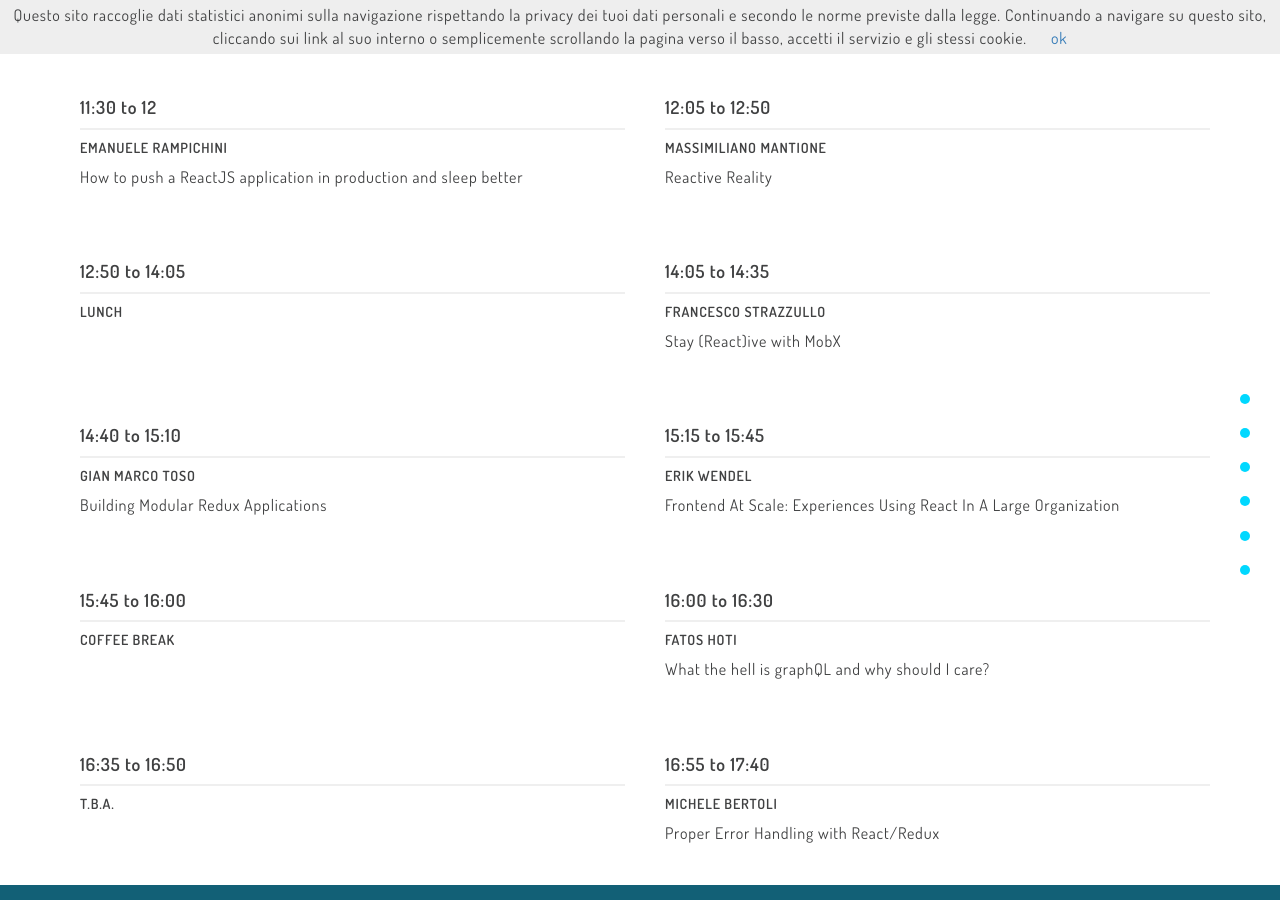
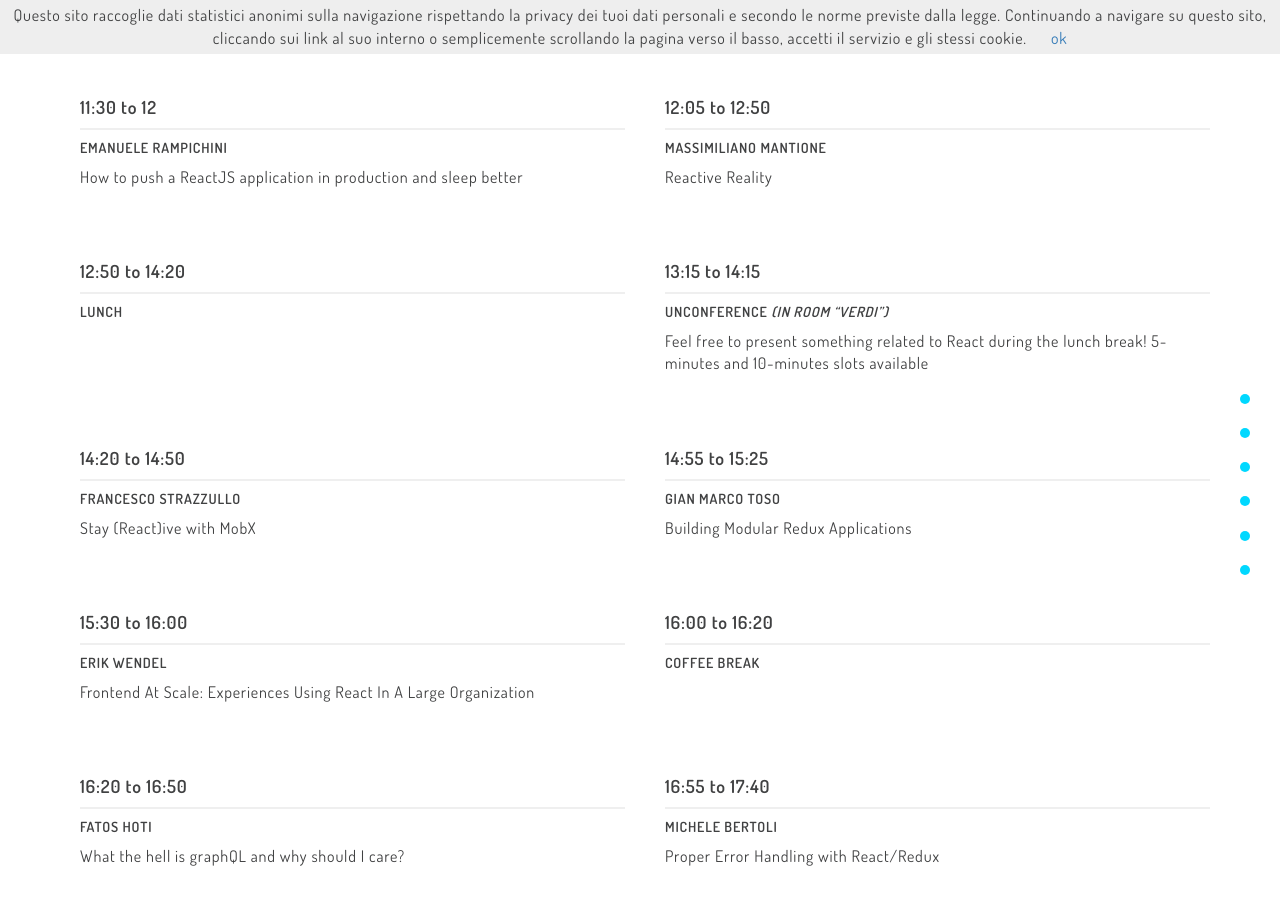
Before and after one commit to GrUSP/2016.reactjsday.it, a Jekyll site: the page built from index.html, in a window 1280 px wide and 900 px high, scrolled down 1495 px. Built offline with Jekyll 4.4.1, drawn with Linux system fonts in a browser that asks for light colours.

Commit message:
Aggiornata la schedule per inserire l'unconference

```diff
--- a/_includes/section-speakers.html
+++ b/_includes/section-speakers.html
@@ -149,9 +149,28 @@
                             -->
                         </div>
                         <div class="media-body">
-                            <h4 class="media-heading">12:50 to 14:05</h4>
+                            <h4 class="media-heading">12:50 to 14:20</h4>
                             <h5>Lunch</h5>
-                            <p></p>
+                            <p>
+                                <br />
+                                <br />
+                            </p>
+                        </div>
+                    </div>
+                </div>
+                <div class="col-md-6">
+                    <div class="media">
+                        <div class="media-left">
+                            <!--
+                            <a href="#">
+                                <img class="media-object" src="img/speaker/2.png" alt="...">
+                            </a>
+                            -->
+                        </div>
+                        <div class="media-body">
+                            <h4 class="media-heading">13:15 to 14:15</h4>
+                            <h5>Unconference <i>(in room “Verdi”)</i></h5>
+                            <p>Feel free to present something related to React during the lunch break! 5-minutes and 10-minutes slots available</p>
                         </div>
                     </div>
                 </div>
@@ -165,7 +184,7 @@
                             -->
                         </div>
                         <div class="media-body">
-                            <h4 class="media-heading">14:05 to 14:35</h4>
+                            <h4 class="media-heading">14:20 to 14:50</h4>
                             <h5>Francesco Strazzullo</h5>
                             <p title="'Anything that can be derived from the application state, should be derived. Automatically'. This is the philosophy behind MobX, a new state management library for JavaScript applications. During this talk we will know the pros and cons of this API, comparing it to other state management libraries, and use it in a React application.">
                                 Stay (React)ive with MobX
@@ -183,7 +202,7 @@
                             -->
                         </div>
                         <div class="media-body">
-                            <h4 class="media-heading">14:40 to 15:10</h4>
+                            <h4 class="media-heading">14:55 to 15:25</h4>
                             <h5>Gian Marco Toso</h5>
                             <p title="I will explore a modular approach that allows for better code reusability and isolation of concerns when building React+Redux Applications. Based on https://github.com/gianmarcotoso/redux-seed">
                                 Building Modular Redux Applications
@@ -201,7 +220,7 @@
                             -->
                         </div>
                         <div class="media-body">
-                            <h4 class="media-heading">15:15 to 15:45</h4>
+                            <h4 class="media-heading">15:30 to 16:00</h4>
                             <h5>Erik Wendel</h5>
                             <p title="At SpareBank1, Norway's second largest bank, we've used React in production for about two years. This past year we've introduced both React and Redux to the largest branch of the organization - the online banking app for desktop. This means writing all new features in React, and gradually re-writing our old pages as their near their end-of-life. The interesting part is how we've lifted our frontend collaboration to the organizational level. We've created a shared component library - meaning hundreds of npm modules containing all you need to create a large and modern SPA. This includes having an automatically updated design guide utilizing these components, also serving as a platform for discussion between frontend devs, graphical and interaction designers. Having close to 150 developers and designers working together across 20+ teams and application - really is frontend at scale. This talk can be seen as a natural continuation of my 2015 ReactJS Day talk 'How We Used React To Tame The SPA Beast', although having seen it is definitely not a requirement.">
                                 Frontend At Scale: Experiences Using React In A Large Organization
@@ -219,26 +238,10 @@
                             -->
                         </div>
                         <div class="media-body">
-                                <h4 class="media-heading">15:45 to 16:00</h4>
+                                <h4 class="media-heading">16:00 to 16:20</h4>
                             <h5>Coffee Break</h5>
-                            <p></p>
-                        </div>
-                    </div>
-                </div>
-                <div class="col-md-6">
-                    <div class="media">
-                        <div class="media-left">
-                            <!--
-                            <a href="#">
-                                <img class="media-object" src="img/speaker/1.png" alt="...">
-                            </a>
-                            -->
-                        </div>
-                        <div class="media-body">
-                            <h4 class="media-heading">16:00 to 16:30</h4>
-                            <h5>Fatos Hoti</h5>
-                            <p click="Have you asked yourself this question? I have. In this talk I share with you what I found out and why should you care.">
-                                What the hell is graphQL and why should I care?
+                            <p>
+                                <br />
                             </p>
                         </div>
                     </div>
@@ -253,9 +256,11 @@
                             -->
                         </div>
                         <div class="media-body">
-                            <h4 class="media-heading">16:35 to 16:50</h4>
-                            <h5>T.B.A.</h5>
-                            <p title=""></p>
+                            <h4 class="media-heading">16:20 to 16:50</h4>
+                            <h5>Fatos Hoti</h5>
+                            <p click="Have you asked yourself this question? I have. In this talk I share with you what I found out and why should you care.">
+                                What the hell is graphQL and why should I care?
+                            </p>
                         </div>
                     </div>
                 </div>
```
